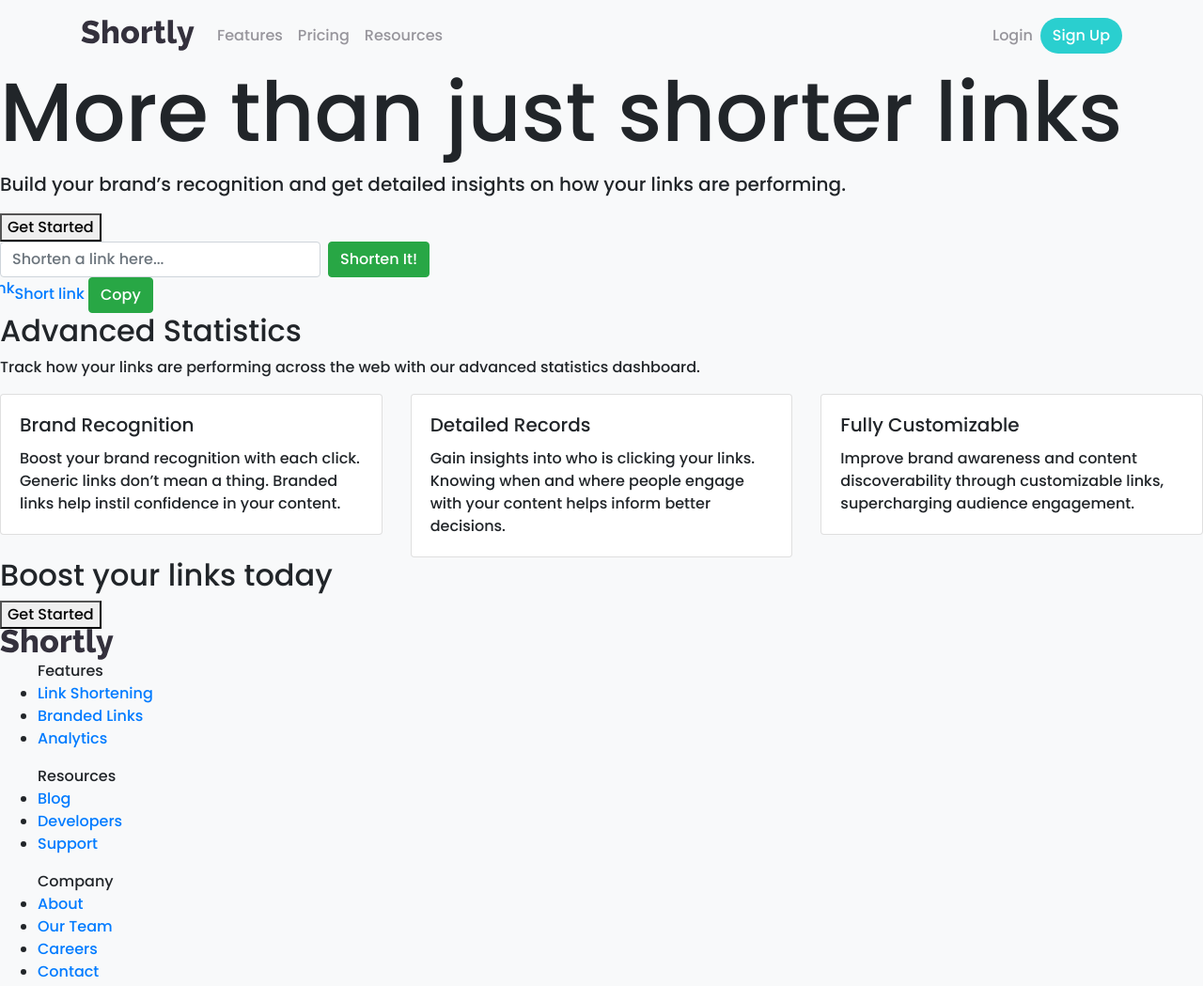
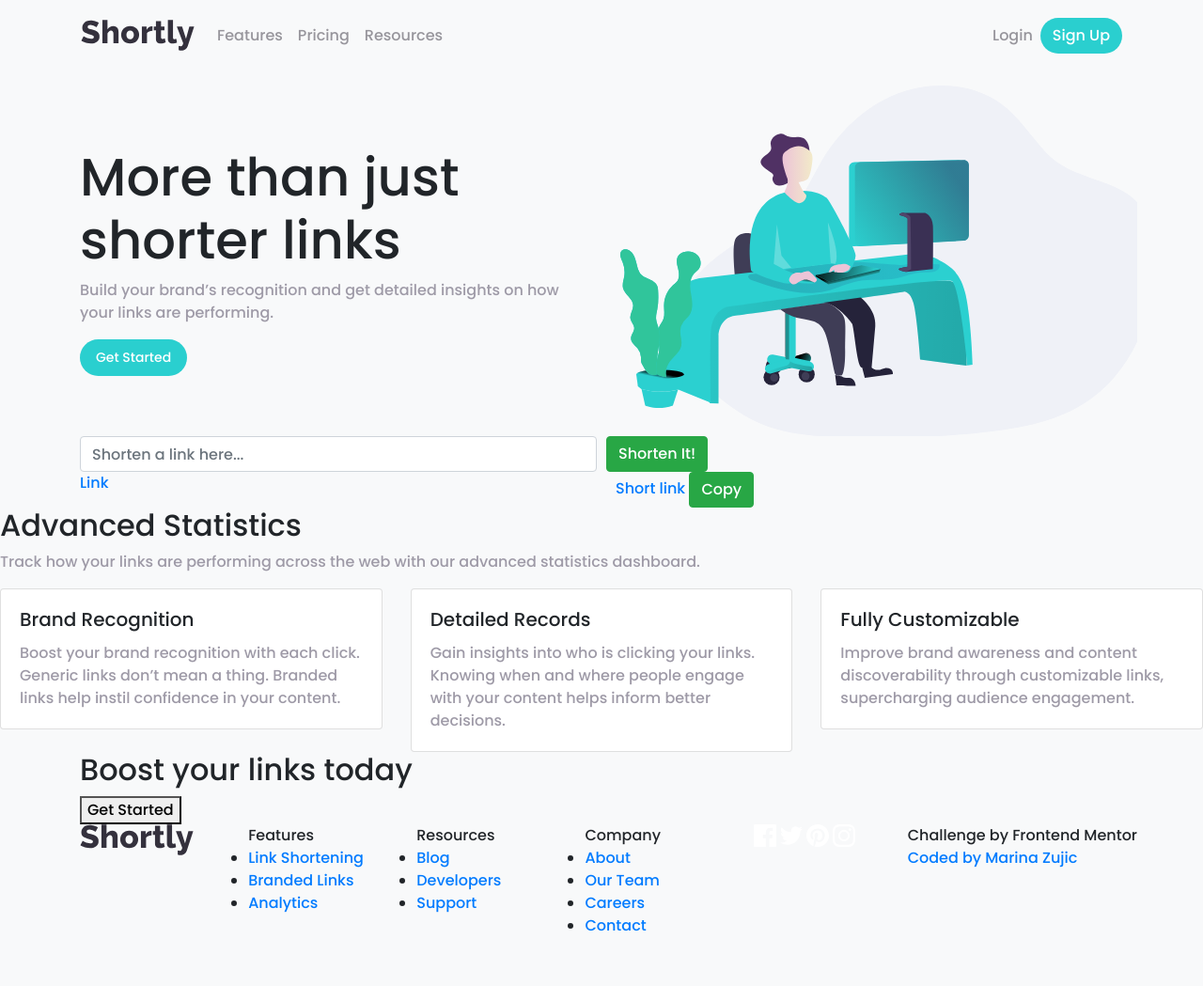
Before and after one commit to marinazzz/url-shortening-app, a website: page index.html in a window 1280 px wide. Shown: the top 1049 px of the page at 94% size. After the commit the page ends 1013 px from the top, so only its background shows below. Drawn offline with nearby package versions, Linux system fonts and the light colour scheme.

Commit message:
Hero section done

```diff
--- a/index.html
+++ b/index.html
@@ -35,33 +35,43 @@
         </div>
     </nav>
   </header>
-  <main>
-    <section class="hero">
-      <div class="content-centered">
-        <div class="section-hero__image">
+  <main class="text-xs-center">
+    <section class="hero pt-4">
+      <div class="container">
+        <div class="row align-items-center">
+          <div class="hero__img col-sm order-md-2">
           </div>
-        <div class="section-hero__description">
-          <h1 class="display-2">More than just shorter links</h1>
-          <p class="lead">Build your brand’s recognition and get detailed insights
+          <div class="col-sm order-md-1">
+            <h1 class="display-4">More than just shorter links</h1>
+            <p>Build your brand’s recognition and get detailed insights
               on how your links are performing.
             </p>
-            <button class="primary-button">
+              <button class="btn btn-lg rounded-pill my-2 my-sm-0">
                 Get Started</button>
+          </div>
         </div>
       </div>
     </section>
     <section class="features">
-      <form class="form-inline my-2 my-lg-0">
+      <div class="container">
+        <form class="form-row justify-content-center">
+          <div class="col">
             <input class="form-control mr-sm-2" type="search" placeholder="Shorten a link here..." aria-label="Search">
+          </div>
+          <div class="col">
             <button class="btn btn-success my-2 my-sm-0" type="submit">Shorten It!</button>
+          </div>
         </form>
+      </div>
+      <div class="container">
         <div class="links row">
-        <div class="col1">
+          <div class="col">
             <a href="" class="searched-link">Link</a>
           </div>
-        <div class="col2">
+          <div class="col">
             <a href="" class="short-link">Short link</a>
             <button class="btn btn-success my-2 my-sm-0" type="button">Copy</button>
+          </div>
         </div>
       </div>
       <div class="features-items">
@@ -100,36 +110,34 @@
         </div>
       </div>
     </section>
-    <section class="cta">
+    <section class="container cta">
       <h2>Boost your links today</h2>
       <button class="primary-button">
         Get Started</button>
     </section>
   </main>
-  <footer>
-    <div class="footer__content content-centered">
-      <div class="footer__logo">
+  <footer class="container">
+    <div class="row footer__content content-centered">
+      <div class="col footer__logo">
         <img src="assets/images/logo.svg" alt="">
       </div>
-      <div class="footer__nav">
-        <ul>Features
+        <ul class="col">Features
           <li><a href="">Link Shortening</a></li>
           <li><a href="">Branded Links</a></li>
           <li><a href="">Analytics</a></li>
         </ul>
-        <ul>Resources
+        <ul class="col">Resources
           <li><a href="">Blog</a></li>
           <li><a href="">Developers</a></li>
           <li><a href="">Support</a></li>
         </ul>
-        <ul>Company
+        <ul class="col">Company
           <li><a href="">About</a></li>
           <li><a href="">Our Team</a></li>
           <li><a href="">Careers</a></li>
           <li><a href="">Contact</a></li>
         </ul>
-      </div>
-        <div class="footer__icons">
+        <div class="col footer__icons">
           <div class="footer__social-media">
             <a href=""><img src="assets/images/icon-facebook.svg" alt="" /></a>
             <a href=""><img src="assets/images/icon-twitter.svg" alt="" /></a>
--- /dev/null
+++ b/scss/abstracts/_typography.scss
@@ -0,0 +1,3 @@
+p {
+    color: $grayish-violet;
+}
--- a/scss/abstracts/_utilities.scss
+++ b/scss/abstracts/_utilities.scss
@@ -0,0 +1,5 @@
+@media (max-width: 767px) {
+    .text-xs-center {
+      text-align: center;
+    }
+}
--- a/scss/bootstrap/_custom-buttons.scss
+++ b/scss/bootstrap/_custom-buttons.scss
@@ -110,7 +110,7 @@
   //
 
   .btn-lg {
-    @include button-size($btn-padding-y-lg, $btn-padding-x-lg, $btn-font-size-lg, $btn-line-height-lg, $btn-border-radius-lg);
+    @include button-size($btn-padding-y-lg, $btn-padding-x-lg, $btn-font-size-sm, $btn-line-height-lg, $btn-border-radius-lg);
   }
 
   .btn-sm {
--- /dev/null
+++ b/scss/bootstrap/_custom-navbar.scss
@@ -0,0 +1,23 @@
+.navbar-nav {
+    align-items: center;
+}
+
+.navbar-nav .nav-link {
+    color: white;
+}
+
+/* .navbar-collapse.show {
+    position: absolute;
+    width: calc(100% - 2.25rem);
+    left: 50%;
+    top: 5rem;
+    transform: translate(-50%);
+    border-radius: 0.2rem;
+    z-index: 1;
+    background: $dark-violet;
+    padding: 1.5rem 0;
+
+    a {
+        color: white;
+    }
+} */
--- a/scss/bootstrap/_custom-variables.scss
+++ b/scss/bootstrap/_custom-variables.scss
@@ -125,7 +125,7 @@
 $enable-grid-classes:                         true !default;
 $enable-pointer-cursor-for-buttons:           true !default;
 $enable-print-styles:                         true !default;
-$enable-responsive-font-sizes:                false !default;
+$enable-responsive-font-sizes:               true;
 $enable-validation-icons:                     true !default;
 $enable-deprecation-messages:                 true !default;
 
--- a/scss/layout/_hero-section.scss
+++ b/scss/layout/_hero-section.scss
@@ -0,0 +1,10 @@
+.hero {
+    &__img {
+        position: relative;
+        min-height: 373px;
+        background: url(../../assets/images/illustration-working.svg);
+        background-size: cover;
+        background-repeat: no-repeat;
+        background-position-x: 20px;
+    }
+}
--- a/scss/style.scss
+++ b/scss/style.scss
@@ -1,9 +1,10 @@
 @import "./abstracts/variables";
 @import "./abstracts/utilities";
+@import "./abstracts/typography";
 
+@import "./bootstrap/custom-navbar";
 @import "./bootstrap/custom-bootstrap.scss";
 @import "./bootstrap/custom-buttons";
-
 
 @import "./layout/header";
 @import "./layout/hero-section";
```
Also changed, not shown: css/style.css, 1 other file. Lines whose indentation alone changed are shown as unchanged.
